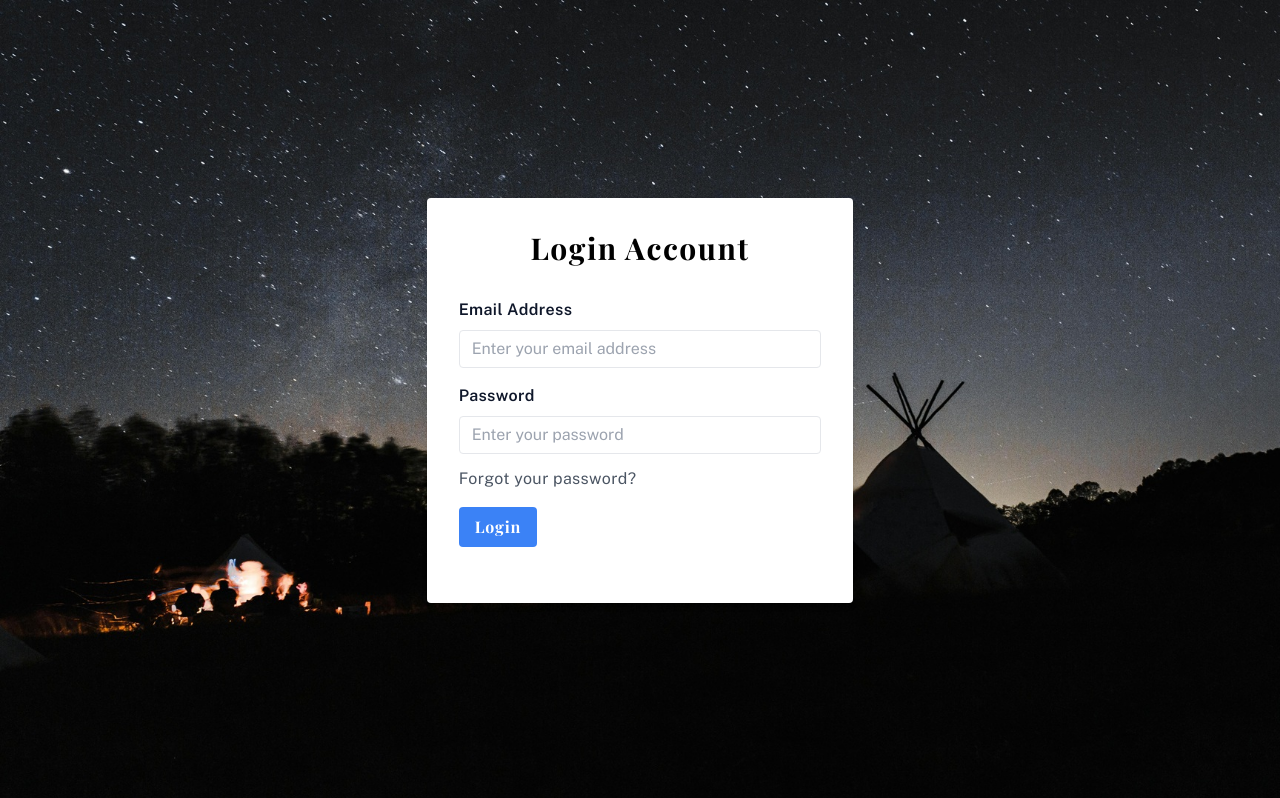
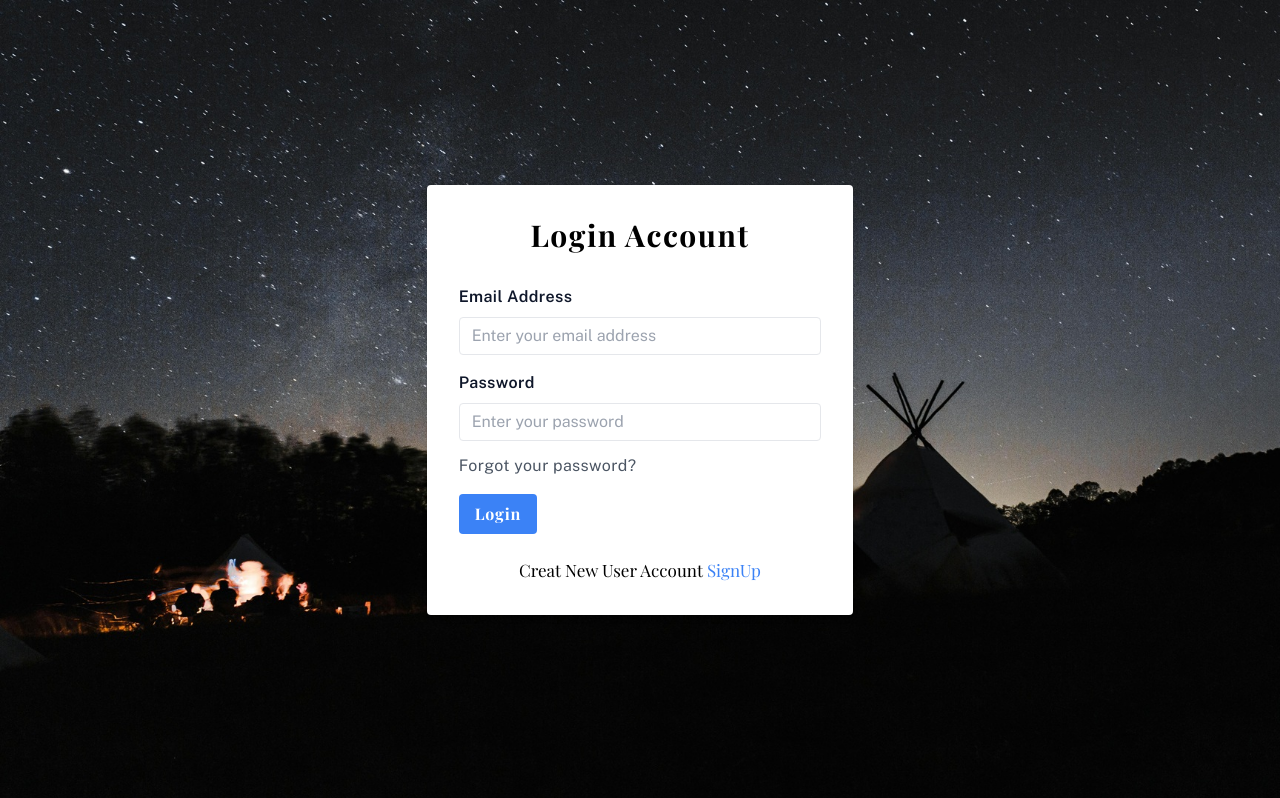
Before and after one commit to SwaroopArya65/ISRO-SpaceHub, a React (Vite) app in the folder frontend/: page /login in a window 1280 px wide. Built offline with nearby package versions, Linux system fonts and the light colour scheme; a web font is replaced by a local one.

Commit message:
Add Registration link in login page & also create one route for registration

```diff
--- a/frontend/src/App.jsx
+++ b/frontend/src/App.jsx
@@ -1,6 +1,7 @@
 import { BrowserRouter as Router, Route, Routes } from 'react-router-dom';
 import Index from "./pages/Index";
 import Login from './pages/Login';
+import Registration from './components/Registration';
 
 function App() {
   return (
@@ -11,6 +12,7 @@ function App() {
 
         {/* This router for user login */}
         <Route path='/login' element={<Login />} />
+        <Route path='/registration' element={<Registration />} />
 
       </Routes>
     </Router>
--- a/frontend/src/pages/Login.jsx
+++ b/frontend/src/pages/Login.jsx
@@ -1,4 +1,5 @@
 import React from 'react'
+import { Link } from 'react-router-dom';
 
 const Login = () => {
     return (
@@ -31,6 +32,9 @@ const Login = () => {
                                 Login
                             </button>
                         </div>
+                        <div className='text-center font-playfair text-[17px]'>
+                            Creat New User Account <Link to="/registration" className='text-blue-500 hover:text-blue-800'>SignUp</Link>
+                        </div>
                     </form>
                 </div>
             </div>
```
